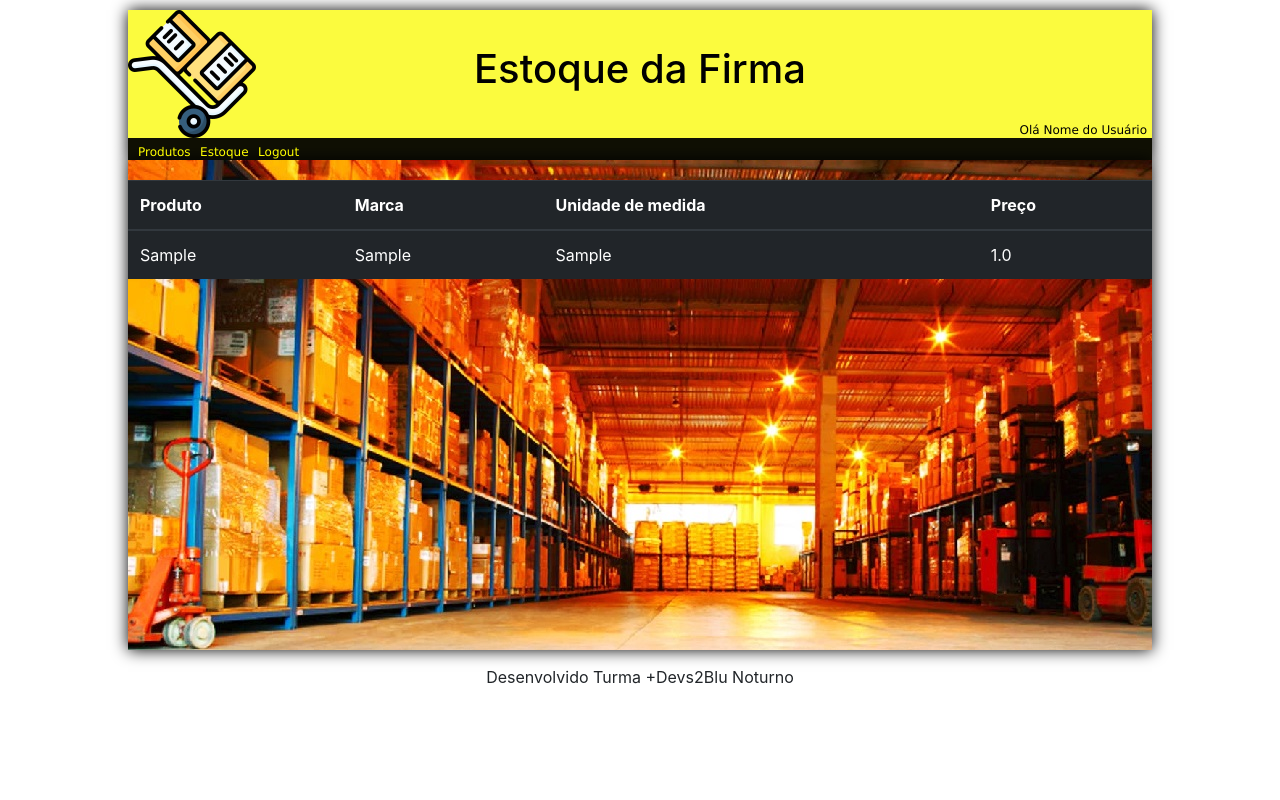
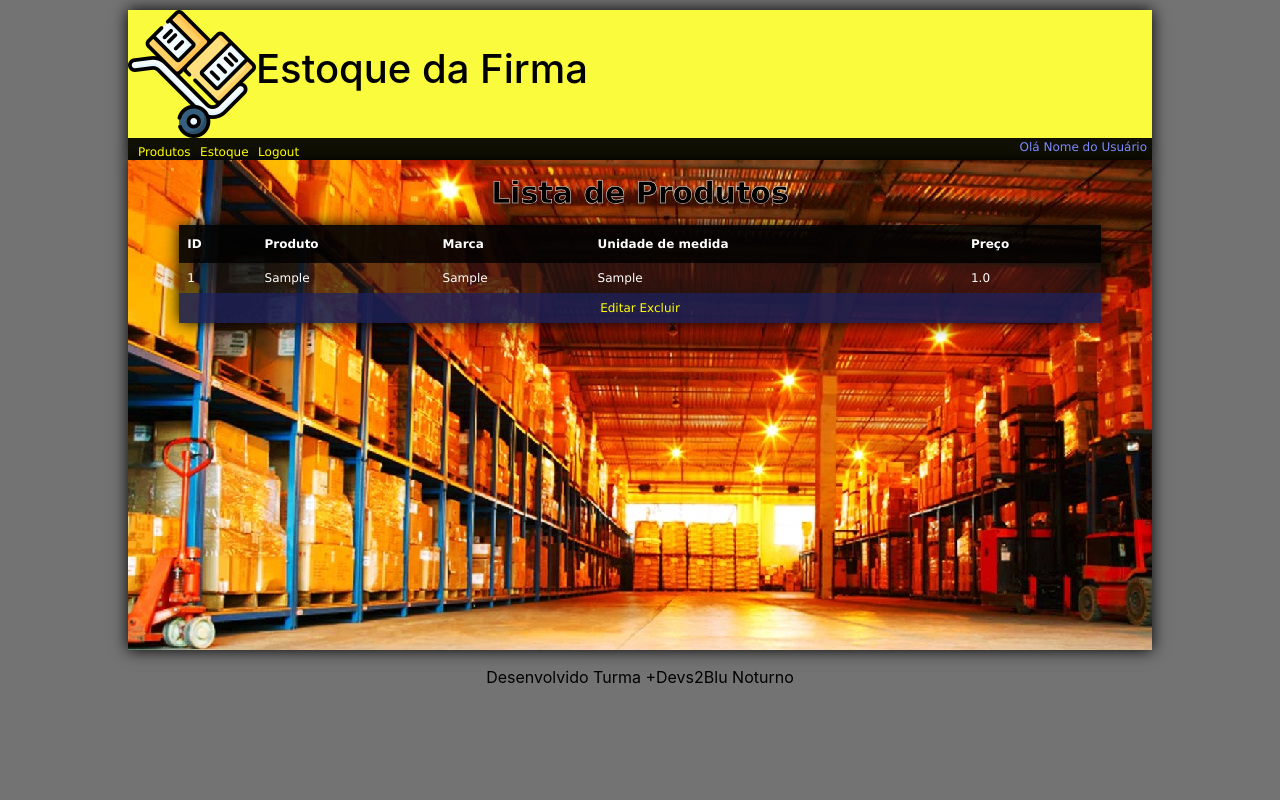
Before and after one commit to JoaoCasali/Controle-de-Estoque, a Flask app: page /ListarProduto in a window 1280 px wide. Run offline with Flask 2, Linux system fonts and the light colour scheme; the visitor is signed in with stand-in values (Sample User, id 1); tables that the repository leaves empty hold one stand-in row (values such as "Sample post"); parts of the project's set-up code (start-up, migrations or seed data) failed here and were passed over; some libraries are stand-ins or nearby versions.

Commit message:
envio de css atualizado

```diff
--- a/static/css/style.css
+++ b/static/css/style.css
@@ -7,10 +7,11 @@
     margin: 0;
 }
 
-.esconder {
-    display: none;
+html body {
+    background-color: rgba(0, 0, 0, 0.548);
 }
 
+/* cabeçalho */
 .topo {
     width: 80%;
     height: 150px;
@@ -23,16 +24,17 @@
 
 .cabecalho {
     height: 128px;
-    background-image: url("../img/logo.png");
-    background-repeat: no-repeat;
+    display: flex;
 }
 
+
 .usuario_logado {
+    color: #7f89ff;
     font-family: Verdana, Geneva, Tahoma, sans-serif;
     font-size: 12px;
     text-align: right;
     padding-right: 5px;
-    padding-top: 20px;
+    padding-top: -20px;
 }
 
 h1 {
@@ -41,13 +43,13 @@ h1 {
 }
 
 .menu {
+    margin-top: -18px;
     padding-left: 5px;
     height: 22px;
     background-color: #000000ef;
     color: yellow;
 }
 
-/* AJUSTAR POSIÇÃO DO MENU (SUBIR UM POUCO) */
 .a_menu {
     font-family: Verdana, Geneva, Tahoma, sans-serif;
     margin-left: 5px;
@@ -61,138 +63,39 @@ h1 {
     text-shadow: 0px 0px 10px rgb(255, 255, 255);
 }
 
+/* corpo */
 .corpo {
     box-shadow: 0px 0px 15px rgb(0, 0, 0);
     background-image: url("../img/corpo.jpg");
+    background-size: cover;
     width: 80%;
     height: 490px;
     margin: auto;
     padding-top: 20px;
 }
 
+
+/* titulo do corpo */
+.titulo{
+    margin-top: -10px;
+    margin-bottom: 10px;
+    color: #000000;
+    font-family: Verdana, Geneva, Tahoma, sans-serif;
+    -webkit-text-stroke-width: 0.5px;
+    -webkit-text-stroke-color: rgb(255, 255, 255);
+    font-weight: bold;
+    font-size: 30px;
+    text-align: center;
+}
+
+/* ensconder o opção nas tabelas */
+.esconder {
+    display: none;
+}
+
+/* rodape */
 footer {
+    color: black;
     margin-top: 15px;
     text-align: center;
 }
-
-
-
-
-
-
-
-
-.login {
-    margin: 200px auto;
-    height: 400px;
-    width: 400px;
-    box-shadow: 0px 0px 15px rgb(0, 0, 0);
-}
-
-.tb_login {
-    padding-top: 20px;
-    margin: auto;
-}
-
-.tb_login,
-th {
-    text-align: right;
-}
-
-.bt_login {
-    margin: auto;
-}
-
-.msg_login li {
-    text-align: center;
-    list-style: none;
-    color: red;
-}
-
-.tb_info {
-    width: 100%;
-}
-
-.nickname {
-    font-style: italic;
-    text-align: right;
-    padding-right: 7px;
-    color: rgb(0, 255, 0);
-    opacity: 0.6;
-}
-
-.nickname li {
-    font-style: italic;
-    text-align: right;
-    list-style: none;
-    padding-right: 7px;
-}
-
-
-
-
-
-
-/* Made with love by Mutiullah Samim*/
-
-@import url('https://fonts.googleapis.com/css?family=Numans');
-/*
-html,
-body {
-    background-image: url("../img/corpo2.jpg");
-    background-size: cover;
-    background-repeat: no-repeat;
-    height: 100%;
-    font-family: 'Numans', sans-serif;
-} */
-
-.container {
-    height: 100%;
-    align-content: center;
-}
-
-.card {
-    height: 370px;
-    margin-top: auto;
-    margin-bottom: auto;
-    width: 400px;
-    background-color: rgba(0, 0, 0, 0.726) !important;
-}
-
-.social_icon span {
-    height: 5px;
-    font-size: 60px;
-    margin-left: 10px;
-}
-
-.social_icon img {
-    height: 120px;
-}
-
-.card-header h3 {
-    color: white;
-}
-
-.social_icon {
-    position: absolute;
-    right: 20px;
-    top: -45px;
-}
-
-.input-group-prepend span {
-    width: 50px;
-    background-color: #FFC312;
-    color: black;
-    border: 0 !important;
-}
-
-.login_btn {
-    color: black;
-    background-color: #FFC312;
-    width: 100px;
-}
-
-.login_btn:hover {
-    color: black;
-    background-color: white;
-}
--- a/static/css/table.css
+++ b/static/css/table.css
@@ -1,104 +1,42 @@
-.fixed_headers {
-    width: 90%;
-    height: 95%;
-    table-layout: fixed;
-    border-collapse: collapse;
+#customers {
+    color: white;
+    /* background-color: #000000af; */
+    background-color: rgba(19, 19, 19, 0.633);
+    box-shadow: 0px 0px 15px rgb(0, 0, 0);
     margin: auto;
-    background-color: rgba(221, 221, 221, 0.633);
-    color: #000000;
+    text-align: left;
     font-family: Verdana, Geneva, Tahoma, sans-serif;
     font-size: 12px;
+    width: 90%;
 }
 
-.fixed_headers th,
-.fixed_headers td {
-    width: 1%;
-    padding: 5px;
-    text-align: center;
-    font-family: Verdana, Geneva, Tahoma, sans-serif;
-
+#customers td,
+#customers th {
+    padding: 8px;
 }
 
-.fixed_headers thead {
-    background-color: #000000ee;
-    color: #ffffff;
-    font-family: Verdana, Geneva, Tahoma, sans-serif;
-    font-size: 12px;
+#customers tr:nth-child(even) {
+    text-align: center;
+    background-color: #1c2261b6;
 }
 
-.fixed_headers thead tr {
-    display: block;
-    position: relative;
+#customers tr:hover {
+    background-color: #000000;
 }
 
-.fixed_headers tbody {
-    display: block;
-    overflow: auto;
-    width: 100%;
-    height: 100%;
+#customers th {
+    padding-top: 12px;
+    padding-bottom: 12px;
+    text-align: left;
+    background-color: #000000ce;
+    color: white;
 }
 
-.fixed_headers tbody tr:nth-child(even) {
-    background-color: #000000ee;
-    color: #ffffff;
-    font-family: Verdana, Geneva, Tahoma, sans-serif;
-    font-size: 12px;
-
+#customers a {
+    color: yellow;
 }
 
-.old_ie_wrapper {
-    height: 300px;
-    width: 750px;
-    overflow-x: hidden;
-    overflow-y: auto;
-}
-
-.old_ie_wrapper tbody {
-    height: auto;
-}
-
-
-
-
-
-
-.fixed_headers tbody {
-    display: block;
-    overflow: auto;
-    width: 100%;
-    height: 100%;
-}
-
-.fixed_headers tbody tr:nth-child(even) {
-    background-color: #000000ee;
-    color: #ffffff;
-    font-family: Verdana, Geneva, Tahoma, sans-serif;
-    font-size: 12px;
-
-}
-
-
-.opc {
-    border: 0px;
-    background: fixed;
-    color: rgb(255, 255, 36);
-    cursor: pointer;
-}
-
-.dropdown-menu a {
-    margin-left: 10px;
-    background: fixed;
-    font-size: 12px;
-    color: rgb(0, 0, 0);
+#customers a:hover {
+    color: rgb(255, 255, 255);
     text-decoration: none;
 }
-
-.dropdown-menu a:hover {
-    color: rgb(1, 1, 1);
-    text-decoration: none;
-    text-shadow: 0px 0px 10px rgb(0, 0, 0);
-}
-
-.linha{
-    transition: all 4s;
-}
--- a/templates/produto/listar.html
+++ b/templates/produto/listar.html
@@ -1,27 +1,40 @@
-{% extends "template.html"%}
+<link rel="stylesheet" href="{{ url_for('static', filename='css/style.css')}}">
+<link rel="stylesheet" href="{{ url_for('static', filename='css/table.css')}}">
+<script src="{{ url_for('static', filename='js/table.js')}}"></script>
+
+{% extends "template.html" %}
 {% block conteudo %}
-<table class="table table-dark">
 
+
+<div class="titulo">Lista de Produtos</div>
+
+<table class="fixed_headers" id="customers">
     <thead>
         <tr>
+            <th scope="col">ID</th>
             <th scope="col">Produto</th>
             <th scope="col">Marca</th>
             <th scope="col">Unidade de medida</th>
             <th scope="col">Preço</th>
-
         </tr>
     </thead>
-
     <tbody>
         {% for produto in produtos %}
-        <tr>
+        <tr class="botoes_acao" onclick="AbrirBotoes('{{ produto.ID }}')">
+            <td>{{ produto.ID }}</td>
             <td>{{ produto.DSC_PRO }}</td>
             <td>{{ produto.MRC_DSC }}</td>
             <td>{{ produto.UNI_MED }}</td>
             <td>{{ produto.PRC_BRT }}</td>
         </tr>
+        <td colspan="5" id="botoes_{{ produto.ID }}">
+            <div>
+                <a class="sub_menu" href="#">Editar</a>
+                <a class="sub_menu" href="#">Excluir</a>
+            </div>
+        </td>
         {% endfor %}
 
     </tbody>
 </table>
-{% endblock %}
+{% endblock conteudo %}
--- a/templates/template.html
+++ b/templates/template.html
@@ -2,9 +2,11 @@
 <html lang="pt-BR">
 
 <head>
-    <!-- <link rel="stylesheet" href="{{ url_for('static', filename='style.css')}}"> -->
-    <link rel="stylesheet" href="../static/css/style.css">
-    <link rel="stylesheet" href="../static/css/table.css">
+    <link rel="stylesheet" href="{{ url_for('static', filename='style.css')}}">
+    <link rel="stylesheet" href="{{ url_for('static', filename='table.css')}}">
+
+    <!-- <link rel="stylesheet" href="../static/css/style.css">
+    <link rel="stylesheet" href="../static/css/table.css"> -->
 
 
     <meta charset="UTF-8">
@@ -33,9 +35,9 @@
     <header class="topo">
 
         <div class="cabecalho">
+            <img src="../static/img/logo.png">
             <h1>Estoque da Firma</h1>
-            <div class="usuario_logado">Olá Nome do Usuário</div>
-        </div>
+        </div><div class="usuario_logado">Olá Nome do Usuário</div>
 
         <div class="menu">
             <a class="a_menu" href="#">Produtos</a>
```
Also changed, not shown: static/css/login.css (added, +66 -0 lines), templates/estoque/editar.html (+31 -0 lines), templates/estoque/listar.html (+31 -0 lines), templates/usuario/login.html (+4 -3 lines).
